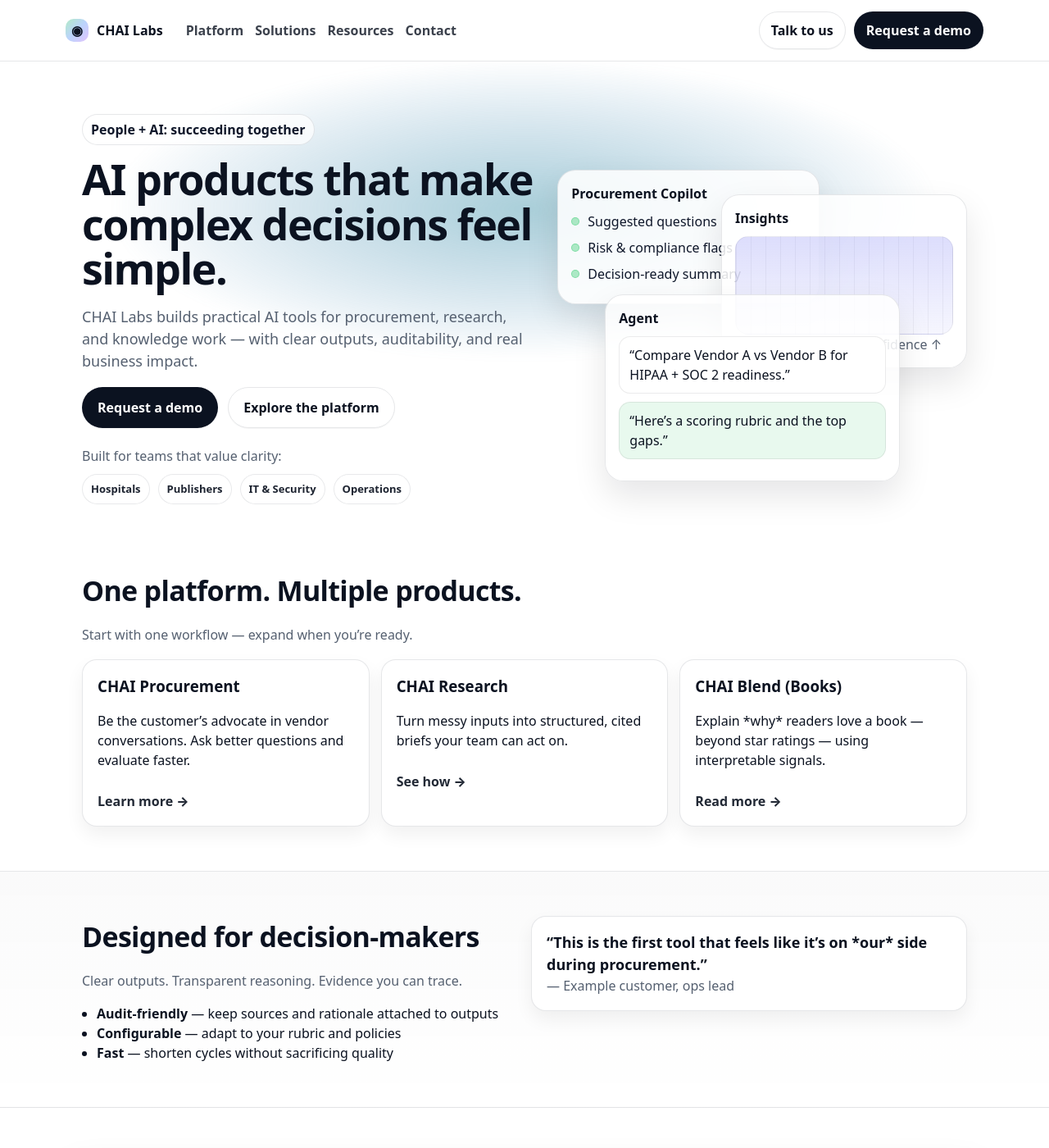
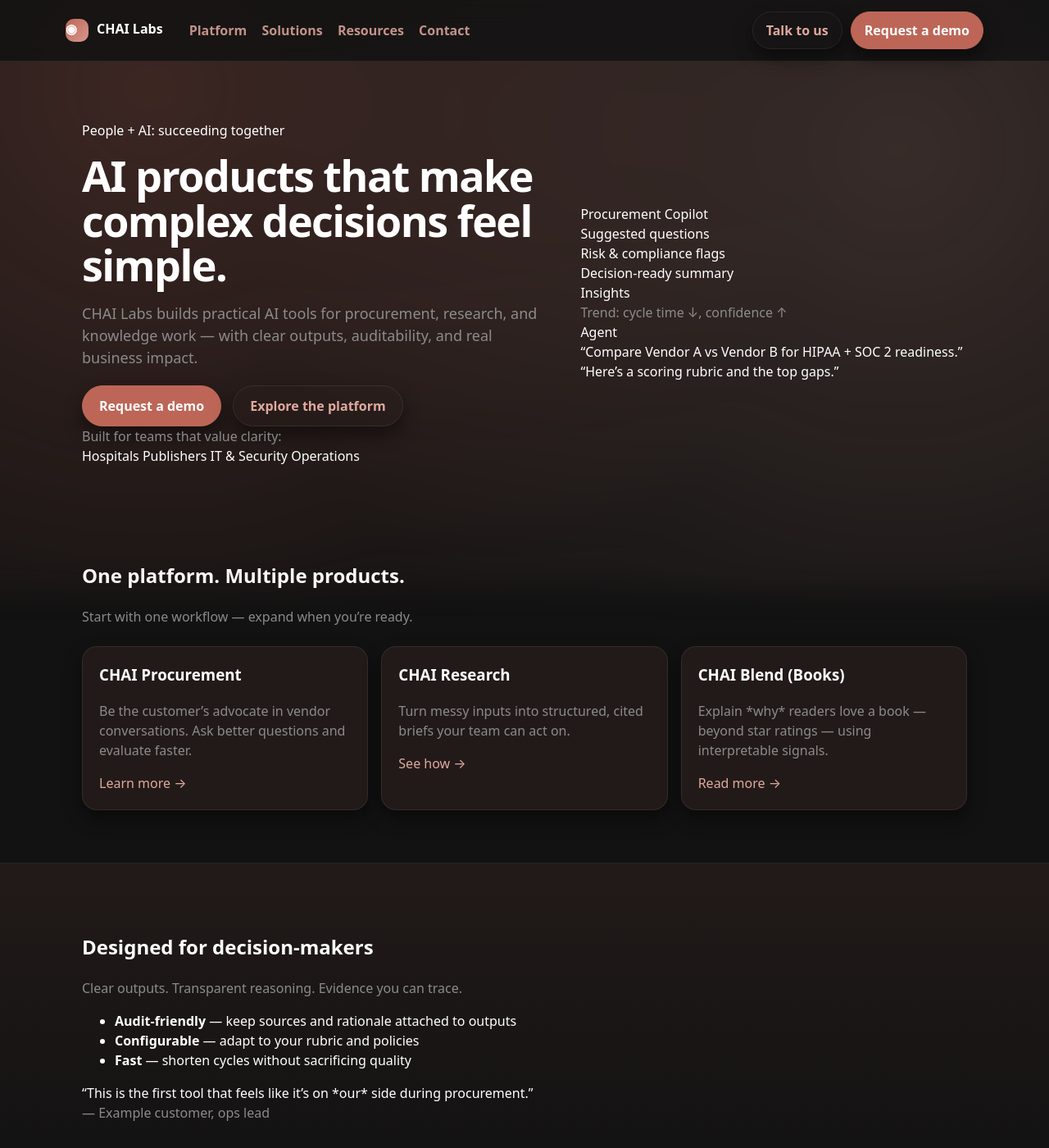
Before and after one commit to chai-founder/chai-labs.github.io, a Jekyll site: the page built from index.md, in a window 1280 px wide and 1400 px high. Shown: the whole window at 82% size. Built offline with Jekyll 4.4.1, drawn with Linux system fonts in a browser that asks for light colours.

Commit message:
Update main.css

```diff
--- a/assets/css/main.css
+++ b/assets/css/main.css
@@ -1,230 +1,314 @@
-/* ====== Base ====== */
-:root{
-  --bg:#ffffff;
-  --ink:#0b1220;
-  --muted:#556070;
-  --border:rgba(15,23,42,.10);
-  --card:#ffffff;
-  --shadow: 0 18px 40px rgba(2,6,23,.10);
-  --radius:18px;
+/* =========================================================
+   CHAI LABS — Design System + Layout
+   ========================================================= */
+
+/* ===== Color Tokens (from user) ===== */
+:root {
+  /* Base */
+  --clr-dark-a0: #000000;
+  --clr-light-a0: #ffffff;
+
+  /* Primary */
+  --clr-primary-a0: #bd6657;
+  --clr-primary-a10: #c67768;
+  --clr-primary-a20: #cf877a;
+  --clr-primary-a30: #d7988c;
+  --clr-primary-a40: #dfa99e;
+  --clr-primary-a50: #e6bab1;
+
+  /* Surface */
+  --clr-surface-a0: #121212;
+  --clr-surface-a10: #282828;
+  --clr-surface-a20: #3f3f3f;
+  --clr-surface-a30: #575757;
+  --clr-surface-a40: #717171;
+  --clr-surface-a50: #8b8b8b;
+
+  /* Tonal Surface */
+  --clr-surface-tonal-a0: #221a19;
+  --clr-surface-tonal-a10: #372f2e;
+  --clr-surface-tonal-a20: #4d4544;
+  --clr-surface-tonal-a30: #645d5c;
+  --clr-surface-tonal-a40: #7c7675;
+  --clr-surface-tonal-a50: #95908f;
+
+  /* Semantic */
+  --clr-success-a0: #22946e;
+  --clr-warning-a0: #a87a2a;
+  --clr-danger-a0: #9c2121;
+  --clr-info-a0: #21498a;
+
+  /* ===== Semantic Mappings ===== */
+  --bg-page: var(--clr-surface-a0);
+  --bg-surface: var(--clr-surface-a10);
+  --bg-card: var(--clr-surface-tonal-a0);
+
+  --text-primary: var(--clr-light-a0);
+  --text-muted: var(--clr-surface-a50);
+
+  --border-subtle: rgba(255,255,255,0.08);
+
+  --accent: var(--clr-primary-a0);
+  --accent-soft: var(--clr-primary-a30);
+
+  --shadow-lg: 0 18px 40px rgba(0,0,0,0.55);
+  --shadow-md: 0 10px 22px rgba(0,0,0,0.45);
+
+  --radius-sm: 12px;
+  --radius-md: 18px;
+  --radius-lg: 24px;
 }
 
-*{box-sizing:border-box}
-body{
-  margin:0;
-  color:var(--ink);
-  background:var(--bg);
-  font-family: ui-sans-serif, system-ui, -apple-system, Segoe UI, Roboto, Arial, "Apple Color Emoji","Segoe UI Emoji";
-  line-height:1.5;
-}
-a{color:inherit}
-.container{max-width:1120px; margin:0 auto; padding:0 20px;}
-.muted{color:var(--muted)}
-.page{padding-bottom:56px}
+/* ===== Base ===== */
+* { box-sizing: border-box; }
 
-/* ====== Nav ====== */
-.nav{
-  position:sticky; top:0; z-index:50;
-  backdrop-filter:saturate(180%) blur(14px);
-  background:rgba(255,255,255,.75);
-  border-bottom:1px solid var(--border);
-}
-.nav__inner{display:flex; align-items:center; gap:18px; padding:14px 0;}
-.brand{display:flex; gap:10px; text-decoration:none; align-items:center; font-weight:750;}
-.brand__mark{
-  width:28px; height:28px; border-radius:10px;
-  background:linear-gradient(135deg, rgba(34,197,94,.35), rgba(59,130,246,.35), rgba(168,85,247,.35));
-  display:grid; place-items:center;
-}
-.nav__links{display:flex; gap:14px; margin-left:10px;}
-.nav__links a{opacity:.80; text-decoration:none; font-weight:600}
-.nav__links a:hover{opacity:1}
-.nav__cta{margin-left:auto; display:flex; gap:10px}
-
-/* ====== Buttons ====== */
-.btn{
-  display:inline-flex; align-items:center; justify-content:center;
-  padding:10px 14px;
-  border-radius:999px;
-  border:1px solid var(--border);
-  text-decoration:none;
-  font-weight:700;
-  box-shadow: 0 1px 0 rgba(2,6,23,.04);
-  background: #0b1220;
-  color:#fff;
-}
-.btn--ghost{
-  background:transparent;
-  color:var(--ink);
-}
-.btn--lg{padding:12px 18px; font-size:16px}
-
-/* ====== Hero ====== */
-.hero{
-  position:relative;
-  padding:64px 0 26px;
-  overflow:hidden;
-}
-.hero:before{
-  content:"";
-  position:absolute; inset:-80px -80px auto -80px;
-  height:520px;
-  background:
-    radial-gradient(closest-side, rgba(34,197,94,.22), transparent 70%),
-    radial-gradient(closest-side, rgba(59,130,246,.18), transparent 70%),
-    radial-gradient(closest-side, rgba(168,85,247,.16), transparent 70%);
-  filter: blur(6px);
-  pointer-events:none;
-}
-.hero__grid{
-  position:relative;
-  display:grid;
-  grid-template-columns: 1.05fr .95fr;
-  gap:28px;
-  align-items:center;
-}
-.pill{
-  display:inline-flex;
-  padding:6px 10px;
-  border-radius:999px;
-  border:1px solid var(--border);
-  background:rgba(255,255,255,.70);
-  font-weight:700;
-  color:#0f172a;
-}
-h1{
-  margin:14px 0 10px;
-  font-size:52px;
-  line-height:1.05;
-  letter-spacing:-.03em;
-}
-.lead{font-size:18px; color:var(--muted); max-width:56ch}
-.hero__actions{display:flex; gap:12px; margin-top:18px; flex-wrap:wrap}
-.trust{margin-top:22px}
-.trust__logos{display:flex; gap:10px; margin-top:10px; flex-wrap:wrap}
-.logo-chip{
-  padding:8px 10px;
-  border:1px solid var(--border);
-  border-radius:999px;
-  background:rgba(255,255,255,.80);
-  font-weight:700;
-  font-size:13px;
-  opacity:.92;
+body {
+  margin: 0;
+  font-family: ui-sans-serif, system-ui, -apple-system, Segoe UI, Roboto, Arial;
+  background: var(--bg-page);
+  color: var(--text-primary);
+  line-height: 1.5;
 }
 
-/* ====== “UI cards” visual ====== */
-.hero__visual{position:relative; height:420px}
-.ui-card{
-  position:absolute;
-  border-radius:22px;
-  background:rgba(255,255,255,.86);
-  border:1px solid var(--border);
-  box-shadow: var(--shadow);
-  padding:16px;
-}
-.ui-title{font-weight:800; margin-bottom:10px}
-.ui-row{display:flex; gap:10px; align-items:center; margin:8px 0; color:#0f172a}
-.dot{width:10px; height:10px; border-radius:999px; background:rgba(34,197,94,.35); border:1px solid rgba(34,197,94,.35)}
-.chart{
-  height:120px;
-  border-radius:16px;
-  background:
-    linear-gradient(180deg, rgba(99,102,241,.22), rgba(99,102,241,.06)),
-    repeating-linear-gradient(90deg, rgba(2,6,23,.05) 0 1px, transparent 1px 18px);
-  border:1px solid rgba(2,6,23,.06);
-}
-.bubble{
-  padding:10px 12px;
-  border-radius:14px;
-  border:1px solid rgba(2,6,23,.08);
-  background:#fff;
-  margin:10px 0;
-}
-.bubble--alt{background:rgba(34,197,94,.10)}
-.ui-card--a{left:0; top:40px; width:320px}
-.ui-card--b{right:0; top:70px; width:300px}
-.ui-card--c{left:58px; bottom:0; width:360px}
-
-/* ====== Sections ====== */
-.section{padding:54px 0}
-.section--alt{
-  background: linear-gradient(180deg, rgba(2,6,23,.02), rgba(2,6,23,0));
-  border-top:1px solid var(--border);
-  border-bottom:1px solid var(--border);
-}
-h2{font-size:34px; margin:0 0 10px; letter-spacing:-.02em}
-.cards{
-  margin-top:18px;
-  display:grid;
-  grid-template-columns: repeat(3, 1fr);
-  gap:14px;
-}
-.card{
-  background:var(--card);
-  border:1px solid var(--border);
-  border-radius:var(--radius);
-  padding:18px;
-  box-shadow: 0 10px 22px rgba(2,6,23,.06);
-}
-.card h3{margin:0 0 8px}
-.link{display:inline-block; margin-top:10px; font-weight:800; text-decoration:none; opacity:.9}
-.link:hover{opacity:1}
-
-.split{
-  display:grid;
-  grid-template-columns: 1fr 1fr;
-  gap:16px;
-  align-items:start;
-}
-.list{margin:14px 0 0; padding-left:18px}
-.quote{
-  border-radius:var(--radius);
-  border:1px solid var(--border);
-  background:#fff;
-  padding:18px;
-  box-shadow: 0 10px 22px rgba(2,6,23,.06);
-}
-.quote__text{font-size:18px; font-weight:750}
-
-/* ====== CTA ====== */
-.cta{
-  display:flex;
-  align-items:center;
-  justify-content:space-between;
-  gap:14px;
-  border-radius:24px;
-  border:1px solid var(--border);
-  padding:22px;
-  background:
-    radial-gradient(closest-side, rgba(34,197,94,.16), transparent 70%),
-    radial-gradient(closest-side, rgba(59,130,246,.12), transparent 70%),
-    #fff;
-  box-shadow: var(--shadow);
+a {
+  color: var(--clr-primary-a40);
+  text-decoration: none;
 }
 
-/* ====== Footer ====== */
-.footer{
-  border-top:1px solid var(--border);
-  padding:34px 0 18px;
-  margin-top:18px;
+a:hover {
+  color: var(--clr-primary-a50);
 }
-.footer__grid{
-  display:grid;
-  grid-template-columns: 1.3fr 1fr 1fr 1fr;
-  gap:18px;
+
+.container {
+  max-width: 1120px;
+  margin: 0 auto;
+  padding: 0 20px;
 }
-.footer a{display:block; margin:8px 0; text-decoration:none; opacity:.85}
-.footer a:hover{opacity:1}
-.footer__brand{font-weight:900; margin-bottom:6px}
-.footer__title{font-weight:850}
-.footer__bottom{margin-top:18px}
 
-/* ====== Responsive ====== */
-@media (max-width: 980px){
-  .hero__grid{grid-template-columns:1fr; }
-  .hero__visual{height:360px}
-  h1{font-size:42px}
-  .cards{grid-template-columns:1fr}
-  .split{grid-template-columns:1fr}
-  .nav__links{display:none}
+.muted {
+  color: var(--text-muted);
 }
+
+/* ===== Navigation ===== */
+.nav {
+  position: sticky;
+  top: 0;
+  z-index: 50;
+  background: rgba(18,18,18,0.85);
+  backdrop-filter: blur(14px);
+  border-bottom: 1px solid var(--border-subtle);
+}
+
+.nav__inner {
+  display: flex;
+  align-items: center;
+  gap: 18px;
+  padding: 14px 0;
+}
+
+.brand {
+  display: flex;
+  gap: 10px;
+  font-weight: 800;
+  color: var(--text-primary);
+}
+
+.brand__mark {
+  width: 28px;
+  height: 28px;
+  border-radius: 10px;
+  background: linear-gradient(
+    135deg,
+    var(--clr-primary-a0),
+    var(--clr-primary-a30)
+  );
+}
+
+.nav__links a {
+  margin-left: 14px;
+  font-weight: 600;
+  opacity: 0.85;
+}
+
+.nav__links a:hover {
+  opacity: 1;
+}
+
+.nav__cta {
+  margin-left: auto;
+  display: flex;
+  gap: 10px;
+}
+
+/* ===== Buttons ===== */
+.btn {
+  padding: 10px 16px;
+  border-radius: 999px;
+  font-weight: 700;
+  border: 1px solid var(--clr-primary-a0);
+  background: var(--clr-primary-a0);
+  color: var(--clr-light-a0);
+  box-shadow: var(--shadow-md);
+}
+
+.btn:hover {
+  background: var(--clr-primary-a10);
+}
+
+.btn--ghost {
+  background: transparent;
+  color: var(--clr-primary-a40);
+  border: 1px solid var(--border-subtle);
+}
+
+.btn--ghost:hover {
+  background: var(--clr-surface-a10);
+}
+
+.btn--lg {
+  padding: 12px 20px;
+  font-size: 16px;
+}
+
+/* ===== Hero ===== */
+.hero {
+  padding: 72px 0 32px;
+  position: relative;
+}
+
+.hero::before {
+  content: "";
+  position: absolute;
+  inset: -120px;
+  background:
+    radial-gradient(circle at 20% 20%, rgba(189,102,87,0.25), transparent 60%),
+    radial-gradient(circle at 80% 30%, rgba(214,152,140,0.20), transparent 60%);
+  filter: blur(20px);
+  pointer-events: none;
+}
+
+.hero__grid {
+  display: grid;
+  grid-template-columns: 1.1fr 0.9fr;
+  gap: 32px;
+  align-items: center;
+  position: relative;
+}
+
+h1 {
+  font-size: 52px;
+  line-height: 1.05;
+  letter-spacing: -0.03em;
+  margin: 16px 0 12px;
+}
+
+.lead {
+  font-size: 18px;
+  color: var(--text-muted);
+  max-width: 60ch;
+}
+
+.hero__actions {
+  display: flex;
+  gap: 14px;
+  margin-top: 20px;
+  flex-wrap: wrap;
+}
+
+/* ===== Cards ===== */
+.cards {
+  display: grid;
+  grid-template-columns: repeat(3, 1fr);
+  gap: 16px;
+  margin-top: 24px;
+}
+
+.card {
+  background: var(--bg-card);
+  border-radius: var(--radius-md);
+  padding: 20px;
+  border: 1px solid var(--border-subtle);
+  box-shadow: var(--shadow-md);
+}
+
+.card h3 {
+  margin-top: 0;
+}
+
+.card p {
+  color: var(--text-muted);
+}
+
+/* ===== Sections ===== */
+.section {
+  padding: 64px 0;
+}
+
+.section--alt {
+  background: linear-gradient(
+    180deg,
+    var(--clr-surface-tonal-a0),
+    var(--clr-surface-a0)
+  );
+  border-top: 1px solid var(--border-subtle);
+  border-bottom: 1px solid var(--border-subtle);
+}
+
+/* ===== CTA ===== */
+.cta {
+  display: flex;
+  justify-content: space-between;
+  align-items: center;
+  gap: 16px;
+  background: linear-gradient(
+    135deg,
+    var(--clr-surface-tonal-a0),
+    var(--clr-surface-tonal-a20)
+  );
+  padding: 24px;
+  border-radius: var(--radius-lg);
+  border: 1px solid var(--border-subtle);
+  box-shadow: var(--shadow-lg);
+}
+
+/* ===== Footer ===== */
+.footer {
+  border-top: 1px solid var(--border-subtle);
+  padding: 40px 0 20px;
+  margin-top: 40px;
+}
+
+.footer a {
+  display: block;
+  margin: 8px 0;
+  color: var(--text-muted);
+}
+
+.footer a:hover {
+  color: var(--clr-primary-a40);
+}
+
+/* ===== Utility Example ===== */
+.bg-primary {
+  color: var(--clr-primary-a50);
+  background-color: var(--clr-surface-a0);
+}
+
+/* ===== Responsive ===== */
+@media (max-width: 980px) {
+  .hero__grid {
+    grid-template-columns: 1fr;
+  }
+
+  h1 {
+    font-size: 40px;
+  }
+
+  .cards {
+    grid-template-columns: 1fr;
+  }
+
+  .nav__links {
+    display: none;
+  }
+}
```
